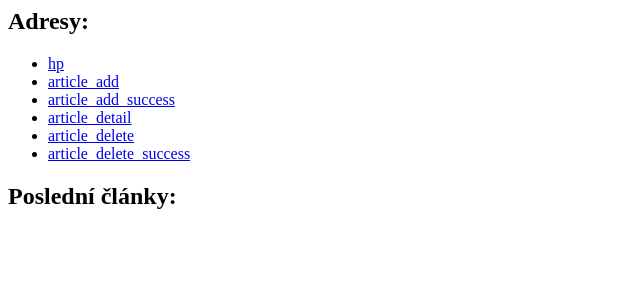
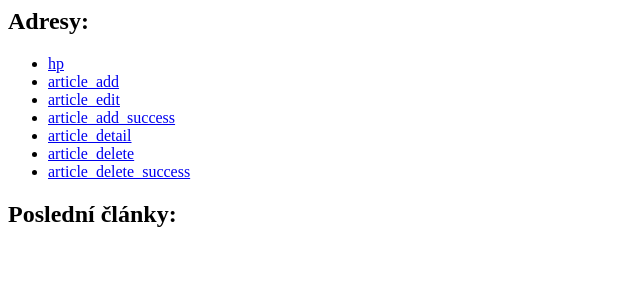
Before and after one commit to MichalMaM/bottle-redisblog, a Bottle app: page / in a window 1280 px wide. Shown: the top 300 px of the page, without its empty margins (0-640 px from the left). Run offline with Bottle, Linux system fonts and the light colour scheme; data that the repository does not hold is empty.

Commit message:
added possibility to update article and added WTForms

```diff
--- a/redisblog/app.py
+++ b/redisblog/app.py
@@ -2,30 +2,45 @@ from bottle import (
     Bottle, request,
     redirect, view,
     static_file, abort,
+    template
 )
 
 from .settings import URLS_MAPPING, STATIC_URL, STATIC_ROOT
-from .decorators import add_base_context
+from .decorators import add_base_context, get_context
 from .models import Article
+from .forms import ArticleForm, update_obj_from_form
 
 app = Bottle()
 
 
-@app.get(URLS_MAPPING['article_add'])
-@view('redisblog/templates/create_article.html')
-@add_base_context()
-def create_article():
-    return {}
+def create_article(pk=None):
+    if pk:
+        article = Article.objects.get_obj(pk)
+        if not article:
+            abort(404, "Object not found")
+    else:
+        article = None
 
+    if request.method == 'POST':
+        print(article.pk)
+        form = ArticleForm(request.forms.decode(), obj=article)
+        if form.validate():
+            if article:
+                update_obj_from_form(article, form)
+            else:
+                article = Article(**form.data)
+            article.save()
+            return redirect(URLS_MAPPING['article_add_success'])
+    else:
+        form = ArticleForm(obj=article)
 
-@app.post(URLS_MAPPING['article_add'])
-def create_article_post():
-    forms = request.forms.decode()
-    title = forms.get('title')
-    content = forms.get('content')
-    # create article
-    Article(title=title, content=content).save()
-    return redirect(URLS_MAPPING['article_add_success'])
+    context = get_context(data={'form': form})
+    return template('redisblog/templates/create_article.html', **context)
+
+create_article_get = app.get(URLS_MAPPING['article_add'])(create_article)
+create_article_post = app.post(URLS_MAPPING['article_add'])(create_article)
+edit_article_get = app.get(URLS_MAPPING['article_edit'])(create_article)
+edit_article_post = app.post(URLS_MAPPING['article_edit'])(create_article)
 
 
 @app.route(URLS_MAPPING['article_add_success'])
--- a/redisblog/decorators.py
+++ b/redisblog/decorators.py
@@ -6,17 +6,21 @@ BASE_CONTEXT = {
 }
 
 
+def get_context(base_context=None, data=None):
+    context = base_context or BASE_CONTEXT
+    data = data or {}
+    final_data = context.copy()
+    final_data.update(data)
+    return final_data
+
+
 def add_base_context(base_context=None):
     """
     Added base variables to template context
     """
     def wrapped_decorator(func):
         def wrapped_func(*args, **kwargs):
-            context = base_context or BASE_CONTEXT
-            data = func(*args, **kwargs)
-            final_data = context.copy()
-            final_data.update(data)
-            return final_data
+            return get_context(base_context, func(*args, **kwargs))
 
         wrapped_func.__dict__ = func.__dict__
         wrapped_func.__doc__ = func.__doc__
--- a/redisblog/models.py
+++ b/redisblog/models.py
@@ -78,6 +78,8 @@ class Model(six.with_metaclass(ModelBase)):
         # print(vars(self))
         mapping = {f: func(getattr(self, f)) for f, func in self.fields.items()}
 
+        print(self.fields)
+        print(mapping)
         keys_with_id = self.get_keys_with_id(self.pk)
         pipe.hmset(keys_with_id['attrs'], mapping)
         # TODO: add time instead self.pk as score
@@ -141,3 +143,6 @@ class Article(Model):
 
     def get_delete_url(self):
         return URLS_MAPPING['article_delete'].replace('<pk:int>', str(self.pk))
+
+    def get_edit_url(self):
+        return URLS_MAPPING['article_edit'].replace('<pk:int>', str(self.pk))
--- a/redisblog/settings/base.py
+++ b/redisblog/settings/base.py
@@ -9,6 +9,7 @@ STATIC_ROOT = join(PROJECT_ROOT, 'redisblog', 'static')
 URLS_MAPPING = {
     'hp': '/',
     'article_add': '/article/add/',
+    'article_edit': '/article/edit/<pk:int>/',
     'article_add_success': '/article/add/success/',
     'article_detail': '/article/<pk:int>',
     'article_delete': '/article/delete/<pk:int>',
--- a/redisblog/templates/article_detail.html
+++ b/redisblog/templates/article_detail.html
@@ -3,4 +3,5 @@
   {{article.content}}
 </p>
 <a href="{{article.get_delete_url()}}">Smazat článek</a>
+<a href="{{article.get_edit_url()}}">Upravit článek</a>
 <a href="/">Zpět na hlavní stránku</a>
--- a/requirements.txt
+++ b/requirements.txt
@@ -2,3 +2,4 @@ bottle
 redis
 hiredis
 six
+WTForms==2.1
```
Also changed, not shown: redisblog/forms.py (added, +15 -0 lines), redisblog/templates/create_article.html (+11 -2 lines).
